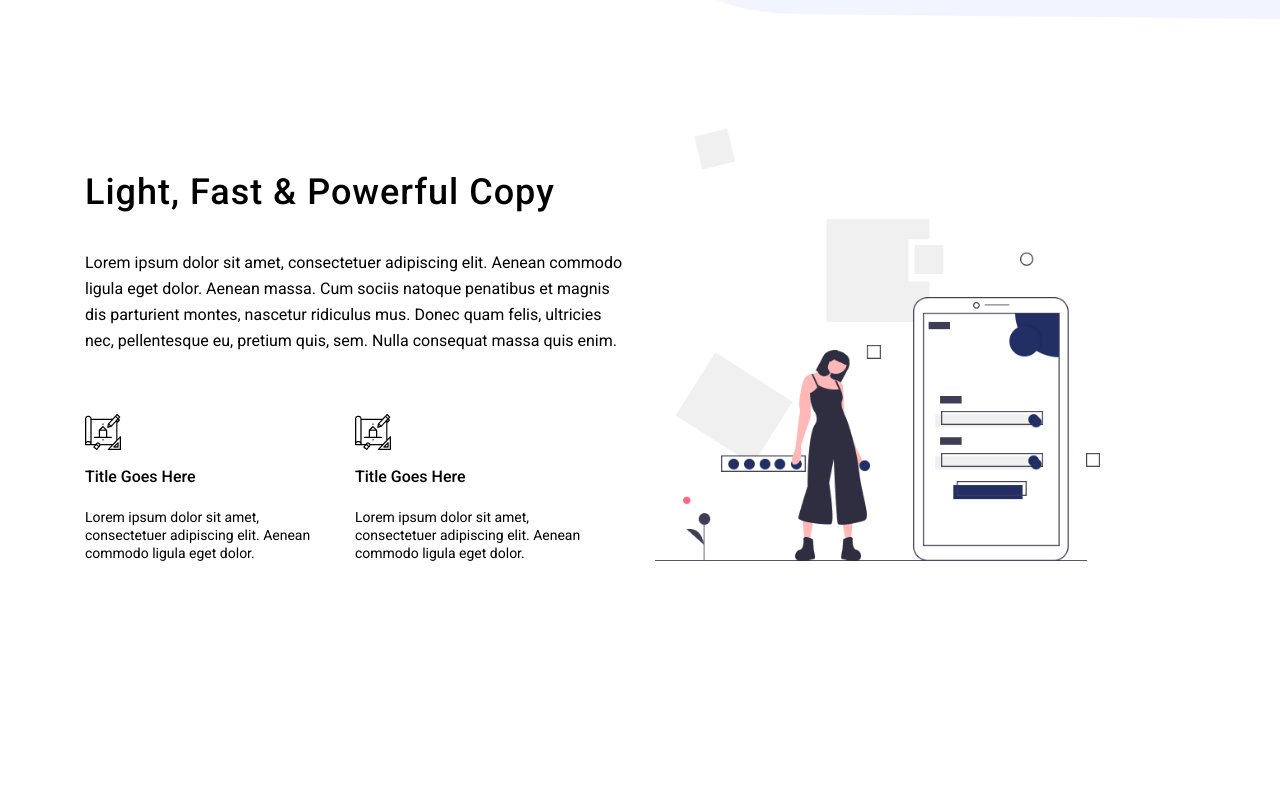
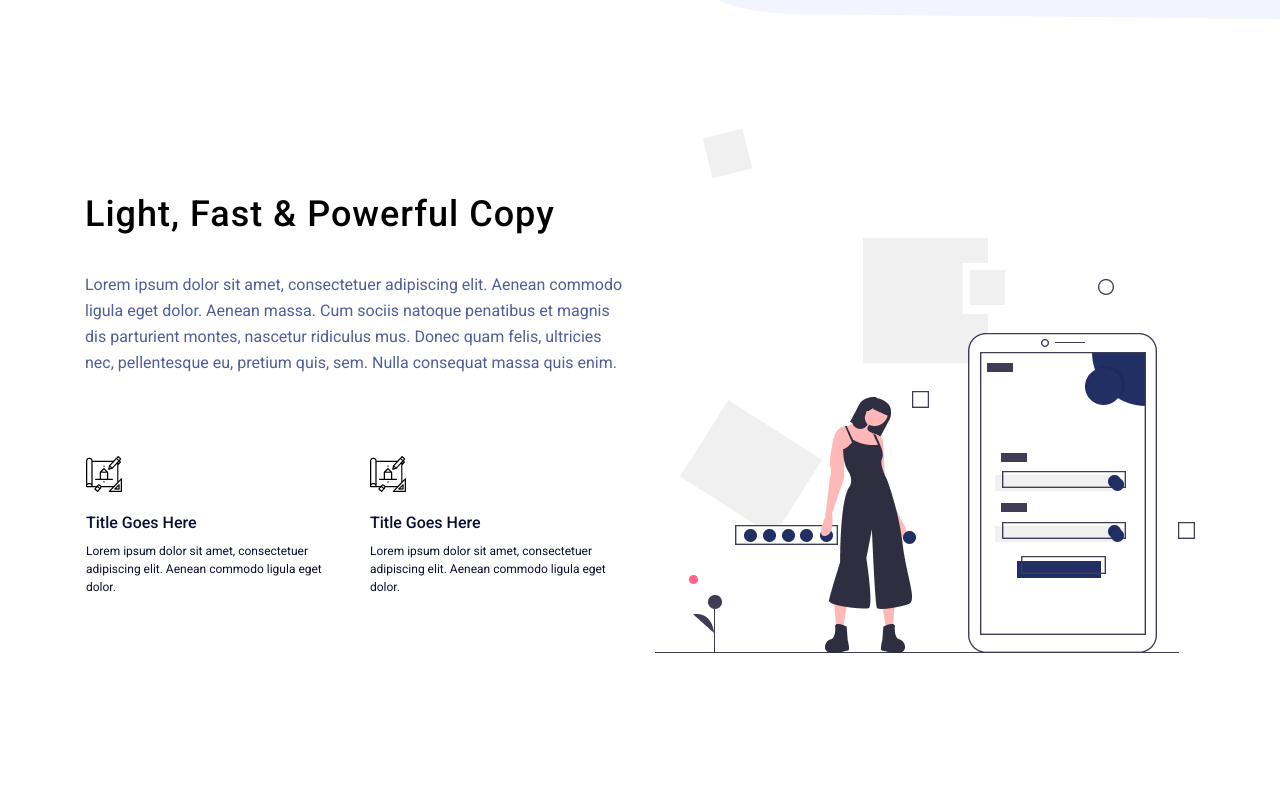
Before and after one commit to otaviojneto/Landie, a website: page index.html in a window 1280 px wide. Shown: the part 780-1580 px from the top of the page. Drawn offline with Linux system fonts and the light colour scheme.

Commit message:
update info

```diff
--- a/index.html
+++ b/index.html
@@ -64,7 +64,7 @@
                     <div class="col-12 col-md-6">
                         <h1 class="title">Light, Fast & Powerful Copy</h1>
 
-                        <p class="text-info">
+                        <p class="text">
                             Lorem ipsum dolor sit amet, consectetuer adipiscing
                             elit. Aenean commodo ligula eget dolor. Aenean
                             massa. Cum sociis natoque penatibus et magnis dis
@@ -73,24 +73,33 @@
                             quis, sem. Nulla consequat massa quis enim.
                         </p>
 
-                        <div class="container">
                         <div class="row">
                             <div class="col-12 col-md-6 card">
-                                    <h1 class="title-card">Title Goes Here</h1>
-                                    <p class="text-card">
+                                <img
+                                    class="card-img"
+                                    src="./public/assets/card.png"
+                                />
+
+                                <h3 class="card-title">Title Goes Here</h3>
+                                <p class="card-text">
                                     Lorem ipsum dolor sit amet, consectetuer
-                                        adipiscing elit. Aenean commodo ligula
-                                        eget dolor.
+                                    adipiscing elit. Aenean commodo ligula eget
+                                    dolor.
                                 </p>
                             </div>
+
                             <div class="col-12 col-md-6 card">
-                                    <h1 class="title-card">Title Goes Here</h1>
-                                    <p class="text-card">
+                                <img
+                                    class="card-img"
+                                    src="./public/assets/card.png"
+                                />
+
+                                <h3 class="card-title">Title Goes Here</h3>
+                                <p class="card-text">
                                     Lorem ipsum dolor sit amet, consectetuer
-                                        adipiscing elit. Aenean commodo ligula
-                                        eget dolor.
+                                    adipiscing elit. Aenean commodo ligula eget
+                                    dolor.
                                 </p>
-                                </div>
                             </div>
                         </div>
                     </div>
@@ -108,7 +117,8 @@
         <!--  Section post -->
         <section class="post">
             <div class="container">
-                <div class="row">
+                <!-- ITEM 01 -->
+                <div class="row item">
                     <div class="col-12 col-md-6">
                         <img
                             class="post-img"
@@ -129,12 +139,9 @@
                         </p>
                     </div>
                 </div>
-            </div>
-        </section>
-        <!--  Section post -->
-        <section class="post">
-            <div class="container">
-                <div class="row">
+
+                <!-- ITEM 02 -->
+                <div class="row item">
                     <div class="col-12 col-md-6">
                         <img
                             class="post-img"
@@ -155,12 +162,9 @@
                         </p>
                     </div>
                 </div>
-            </div>
-        </section>
-        <!--  Section post -->
-        <section class="post">
-            <div class="container">
-                <div class="row">
+
+                <!-- ITEM 03 -->
+                <div class="row item">
                     <div class="col-12 col-md-6">
                         <img
                             class="post-img"
--- a/scss/components/info.scss
+++ b/scss/components/info.scss
@@ -1,43 +1,52 @@
 .info-image {
-    padding-top: 108px;
-    padding-bottom: 108px;
+    padding: 108px 0;
 
-    .info-img {
-        max-width: 445px;
-        width: 100%;
+    .title {
+        margin-top: 0;
     }
 
-    .title {
-        font-size: 36px;
-        line-height: 48px;
-        letter-spacing: 1px;
-        height: 48px;
-        margin-bottom: 34px;
+    .text {
+        font-size: 16px;
+        line-height: 26px;
+        margin-bottom: 80px;
     }
 
-    .text-info {
-        font-size: 16px;
-        line-height: 26px;
-        margin-bottom: 60px;
+    .container {
+        & > .row {
+            align-items: center;
+
+            .row {
+                padding: 0 16px;
+            }
+        }
     }
 
     .card {
-        background-image: url("../../public/assets/card.png");
-        background-repeat: no-repeat;
-        margin-bottom: 18px;
-        padding-left: 0;
+        color: $black;
 
-        .title-card {
-            margin-top: 50px;
+        &:first-of-type {
+            padding-left: 0;
+        }
+
+        &-img {
+            margin-bottom: 14px;
+        }
+
+        &-title {
             font-weight: 500;
             font-size: 16px;
             line-height: 26px;
+            margin-bottom: 6px;
         }
 
-        .text-card {
-            margin-top: 18px;
-            font-size: 14px;
+        &-text {
+            font-size: 12px;
             line-height: 18px;
         }
     }
+
+    .info-img {
+        max-width: 540px;
+        width: 100%;
+    }
 }
```
Also changed, not shown: public/css/styles.css. Lines whose indentation alone changed are shown as unchanged.
